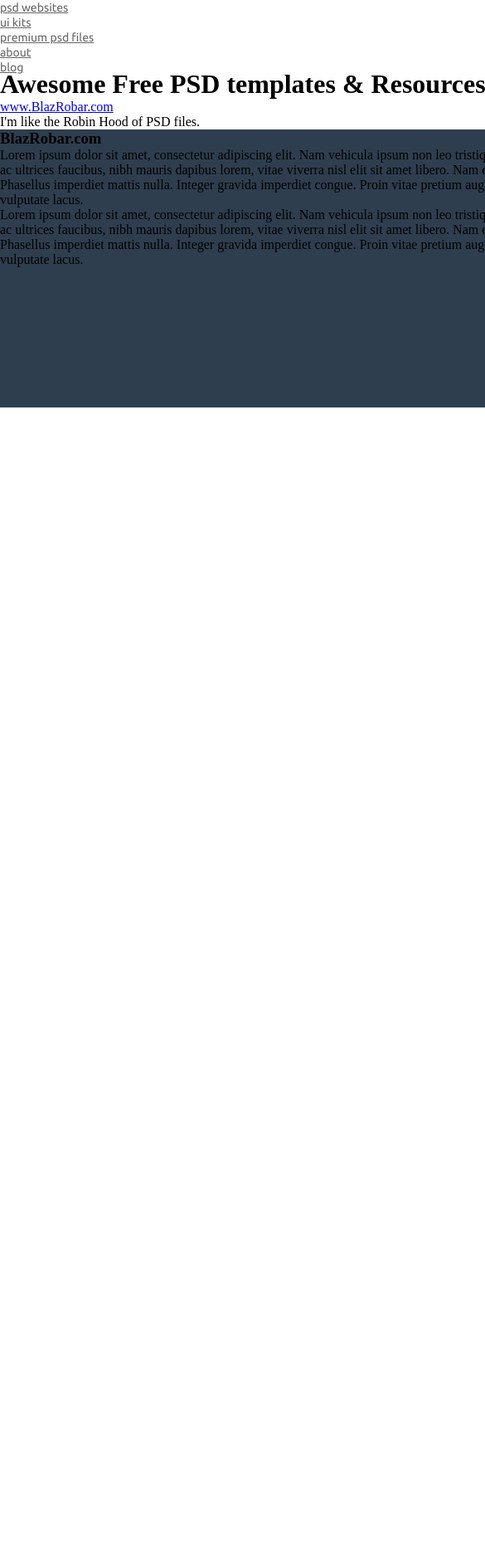
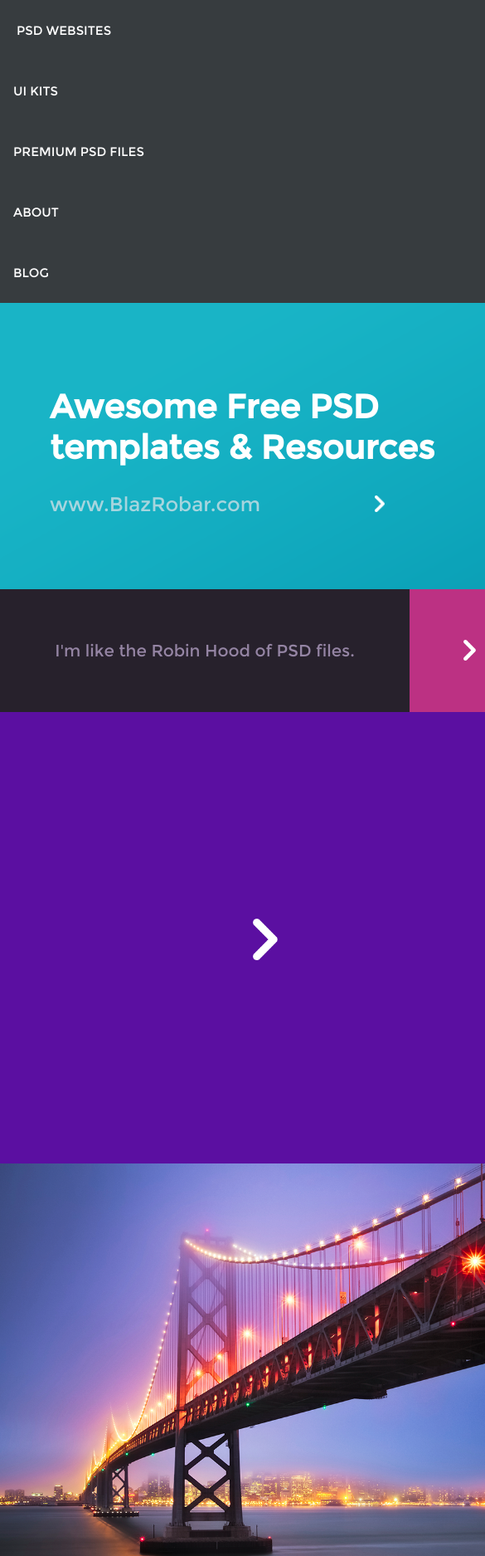
Before and after one commit to dmitriydudnikov/dmitriydudnikov.github.io, a plain HTML site: page adaptive/index.html in a window 390 px wide. Shown: the top 1875 px of the page at 83% size, 585 px wide, since content can reach past the window. Before the commit the page ends 844 px from the top, so only its background shows below. Drawn offline with Linux system fonts and the light colour scheme; files that its build step writes are made by us from their sources; files whose address does not match are found by name.

Commit message:
Перезалив стилей

```diff
--- /dev/null
+++ b/adaptive/css/style.css
@@ -0,0 +1,529 @@
+@font-face {
+	font-family: "Quicksand";
+	src: url("../fonts/quicksand.book-regular.otf");
+}
+
+@font-face {
+	font-family: "Montserrat";
+	src: url("../fonts/Montserrat-Regular.ttf");
+}
+
+body{
+	margin: 0 auto;
+	width:1024px;
+}
+
+*{
+	margin: 0;
+	padding: 0;
+}
+nav{
+	background:#373C3F;
+	width: 100%;
+}
+
+nav ul{
+	margin: 0;
+	padding: 0;
+	list-style: none;
+	margin-left: 50px;
+}
+
+nav li{
+	height:95px;
+	display: inline-block;
+	*display:inline; /* ie7 */
+	line-height: 95px;
+}
+
+nav li:not(:first-child){
+	margin-left: -4px;
+}
+
+nav li a{
+	padding: 0 20px;
+	transition: 1s;
+	display: block;
+	color:#fff;
+	font-size: 15px;
+	font-family: Montserrat;
+	text-decoration: none;
+	text-transform: uppercase;
+}
+nav li a:hover{
+	transition: 1s;
+	color:#373C3F;
+	background:#fff;
+}
+
+.big_banner{
+	width: 100%;
+	height: 575px;
+	background-image: url("../images/Banner1.png");
+	background-repeat: no-repeat;
+}
+
+.big_banner h1{
+	padding: 150px 20px 50px 90px;/* в медия*/
+	color: #fff;
+	font-size: 60px;/* в медия*/
+	font-family: Montserrat;
+}
+
+.big_banner p{
+	padding: 0px 0px 0px 90px;/* в медия*/
+	color: #A6D5DE;
+	font-size: 34px;/* в медия*/
+	font-family: Montserrat;
+}
+
+.big_banner p a{
+	color: #A6D5DE;
+	text-decoration: none;
+	background-image: url("../images/1.png");
+	background-repeat: no-repeat;
+	background-size: 15px;
+	background-position: 100% 50%;
+	padding-right: 200px;
+}
+.big_banner p a:hover{
+	color:#fff;
+}
+
+
+.middle_banner{
+	margin: 0;
+	padding: 0;
+	height: 240px;
+}
+
+.middle_banner .item-1{
+	color: #9585A4;
+	background: #27212C;
+	display: inline-block;
+	width: 764px;
+	vertical-align: top;
+	font-size: 30px;/* в медия*/
+	font-family: Montserrat;
+}
+
+.middle_banner .item-1 p{
+	line-height: 240px;
+	vertical-align: middle;
+	text-align: center;
+}
+
+.middle_banner .item-2{
+	display: inline-block;
+	margin-left: -4px;
+}
+
+.middle_banner .item-2 a{
+	margin: 0;
+	display: block;
+	transition: .7s;
+	height: 240px;
+	width:260px;
+	background:#BC3183;
+	background-image: url("../images/1.png");
+	background-repeat: no-repeat;
+	background-size: 25px;
+	background-position: 50% 50%;
+}
+.middle_banner .item-2 a:hover{
+	transition: .7s;
+	background-color:#800080;
+
+}
+.clearfix::after {
+    content: "";
+    display: table;
+    clear: both;
+}
+
+.small_banner{
+	margin: 0;
+	font-size: 0;
+	/*outline: 1px dashed #fff;*/
+	width: 340px;
+	height: 290px;
+	display: inline-block;
+}
+.small_banner a{
+	display: block;
+	color:black;
+	transition: .7s;
+	width: 344px;
+	height: 290px;
+	background:#5B0FA1;
+	background-image: url("../images/1.png");
+	background-repeat: no-repeat;
+	background-size: 18px;
+	background-position: 50% 50%;
+}
+
+.small_banner a:hover{
+	transition: .7s;
+	background-color:#800080;
+}
+
+.small_banners .item-2{
+	margin-left: -1px;
+	background-image: url("../images/2.png");
+	background-size: 343px 290px;
+	background-repeat: no-repeat;
+}
+
+.small_banners .item-3{
+	margin-left: -4px;
+	transition: 1s;
+	background-image: url("../images/3.png");
+	background-size: 347px 290px;
+	background-repeat: no-repeat;
+}
+
+.small_banners .item-3:hover{
+	transition: 0.5s;
+	background-image: url("../images/3-1.png");
+	background-size: 346px 290px;
+	background-repeat: no-repeat;
+}
+
+footer{
+	font-family: Montserrat;
+	background:#EBEBEB;
+	margin-top: -4px;
+}
+
+footer h3{
+	font-size: 30px;
+	color:#009999;
+}
+
+footer div{
+	width:500px;
+	display: inline-block;
+}
+
+footer p{
+	font-size: 14px;
+	margin-top: 10px;
+}
+
+@media screen and (max-width: 980px) {
+	body{
+	width:980px;
+	}
+
+	.big_banner{
+	width: 100%;
+	height: 550px;
+	}
+
+	.middle_banner{
+	height: 233px;
+	}
+	.middle_banner .item-1{
+	width: 760px;
+	}
+	.middle_banner .item-1 p{
+	line-height: 233px;
+	}
+	.middle_banner .item-2 a{
+	margin: 0;
+	display: block;
+	transition: .7s;
+	height: 233px;
+	width:220px;
+
+	}
+
+	.small_banners{
+	height: 280px;
+	}
+	.small_banner{
+	width: 326px;
+	height: 280px;
+	display: inline-block;
+	}
+	.small_banner a{
+	transition: .7s;
+	width: 328px;
+	height: 280px;
+	background-image: url("../images/1.png");
+	background-repeat: no-repeat;
+	background-size: 18px;
+	background-position: 50% 50%;
+	}
+	.small_banners .item-2{
+	margin-left: -2px;
+	background-image: url("../images/2.png");
+	background-size: 327px 280px;
+	}
+	.small_banners .item-3{
+	margin-left: -4px;
+	transition: 1s;
+	background-image: url("../images/3.png");
+	background-size: 326px 280px;
+	}
+	.small_banners .item-3:hover{
+	transition: 0.5s;
+	background-image: url("../images/3-1.png");
+	background-size: 326px 280px;
+	}
+	footer div{
+	width:485px;
+	display: inline-block;
+	}
+}
+
+
+@media screen and (max-width: 640px) {
+	body{
+	margin: 0 auto;
+	width:640px;
+	}
+	nav {
+	position: relative;
+	}
+	nav ul {
+	color: #fff;
+	width: 640px;
+	min-height: 73px;
+	line-height: 73px;
+	background-color:#373C3F;
+	background-image: url(../images/icon-menu.png);
+	background-repeat: no-repeat;
+	background-position: 90% 50%;
+	margin-left: 0;
+	}
+
+	nav li {
+	display: none; /* скрыть все <li> пункты */
+	margin: 0;
+	height: 73px;
+	line-height: 73px;
+	}
+
+	nav a {
+	display: block;
+	text-align: left;
+	}
+
+	/* при наведении на пункты меню */
+	nav ul:hover {
+	background-image: none;
+	}
+
+	nav ul:hover li {
+	display: block;
+	}
+
+	/* адаптивное меню справа */
+	nav.right ul {
+	left: auto;
+	right: 0;
+	}
+
+	.big_banner{
+	width: 100%;
+	height: 345px;
+	}
+
+	.middle_banner{
+	height: 148px;
+	background:#BC3183;
+	}
+	.middle_banner .item-1{
+	width: 494px;
+	}
+	.middle_banner .item-1 p{
+	line-height: 148px;
+	}
+	.middle_banner .item-2 a{
+	height: 148px;
+	width:145px;
+	background-size: 15px;
+	}
+
+	.small_banners{
+	height: 548px;
+	}
+	.small_banner{
+	width: 640px;
+	height: 548px;
+	display: block;
+	}
+	.small_banner a{
+	transition: .7s;
+	width: 640px;
+	height: 548px;
+	background-image: url("../images/1.png");
+	background-repeat: no-repeat;
+	background-size: 18px;
+	background-position: 50% 50%;
+	}
+	.small_banners .item-2{
+	margin-top:-4px;
+	margin-left: 0px;
+	background-image: url("../images/2.png");
+	background-size: 640px 548px;
+	}
+	.small_banners .item-3{
+	margin-top:-4px;
+	margin-left: 0px;
+	transition: 1s;
+	background-image: url("../images/3.png");
+	background-size: 640px 548px;
+	}
+	.small_banners .item-3:hover{
+	transition: 0.5s;
+	background-image: url("../images/3-1.png");
+	background-size: 640px 548px;
+	}
+	footer{
+	margin-top: 1088px;
+	padding: 72px;
+	}
+
+	footer div{
+	width:496px;
+	}
+	footer div:last-of-type{
+	display: none;
+	}
+
+	.big_banner h1{
+	padding: 100px 20px 30px 60px;
+	font-size: 40px;
+	}
+	.big_banner p{
+	padding: 0px 0px 0px 60px;
+	font-size: 24px;
+	}
+
+	.big_banner p a{
+	padding-right: 150px;
+	background-size: 12px;
+	}
+
+	.middle_banner .item-1{
+	font-size: 20px;
+	}
+	.small_banner a{
+	background-size: 30px;
+	}
+}
+
+@media screen and (max-width: 320px) {
+	nav {
+	width: 320px;
+	}
+	nav ul{
+	width: 320px;
+	}
+
+	.big_banner{
+	width: 100%;
+	height: 175px;
+	width: 320px;
+	}
+
+	.big_banner h1{
+	font-size: 30px;
+	}
+
+	.big_banner p{
+	font-size: 15px;
+	}
+
+	.big_banner p a{
+	color: #A6D5DE;
+	text-decoration: none;
+	background-size: 10px;
+	padding-right: 100px;
+	}
+
+	.middle_banner{
+	height: 73px;
+	background:#BC3183;
+	width: 320px;
+	}
+	.middle_banner .item-1{
+	width: 248px;
+	}
+	.middle_banner .item-1 p{
+	line-height: 73px;
+	}
+	.middle_banner .item-2 a{
+	height: 73px;
+	width:69px;
+	}
+
+	.small_banners{
+	height: 273px;
+	}
+	.small_banner{
+	width: 320px;
+	height: 273px;
+	display: block;
+	}
+	.small_banner a{
+	transition: .7s;
+	width: 320px;
+	height: 273px;
+	background-image: url("../images/1.png");
+	background-repeat: no-repeat;
+	background-size: 15px;
+	background-position: 50% 50%;
+	}
+	.small_banners .item-2{
+	margin-top:-4px;
+	margin-left: 0px;
+	background-image: url("../images/2.png");
+	background-size: 320px 273px;
+	}
+	.small_banners .item-3{
+	margin-top:-4px;
+	margin-left: 0px;
+	transition: 1s;
+	background-image: url("../images/3.png");
+	background-size: 320px 273px;
+	}
+	.small_banners .item-3:hover{
+	transition: 0.5s;
+	background-image: url("../images/3-1.png");
+	background-size: 320px 273px;
+	}
+	footer{
+	margin-top: 540px;
+	width:256px;
+	padding: 32px;
+	}
+	footer div{
+	width:256px;
+	}
+	.big_banner h1{
+	padding: 50px 20px 15px 30px;
+	font-size: 20px;
+	}
+	.big_banner p{
+	padding: 0px 0px 0px 30px;
+	font-size: 15px;
+	}
+
+	.big_banner p a{
+	padding-right: 80px;
+	background-size: 8px;
+	}
+
+	.middle_banner .item-1{
+	font-size: 12px;
+	}
+	.middle_banner .item-2 a{
+	background-size: 12px;
+	}
+	.small_banner a{
+	background-size: 30px;
+	}
+}
--- a/adaptive/index.html
+++ b/adaptive/index.html
@@ -9,6 +9,11 @@
 <title>Шаблон</title>
 
 <link href="css/style.css" type="text/css" rel="stylesheet">
+
+
+<!-- Удалить !-->
+<script>document.write('<script src="http://' + (location.host || 'localhost').split(':')[0] + ':35729/livereload.js?snipver=1"></' + 'script>')</script>
+<!-- Удалить !-->
 
 </head>
 
```
